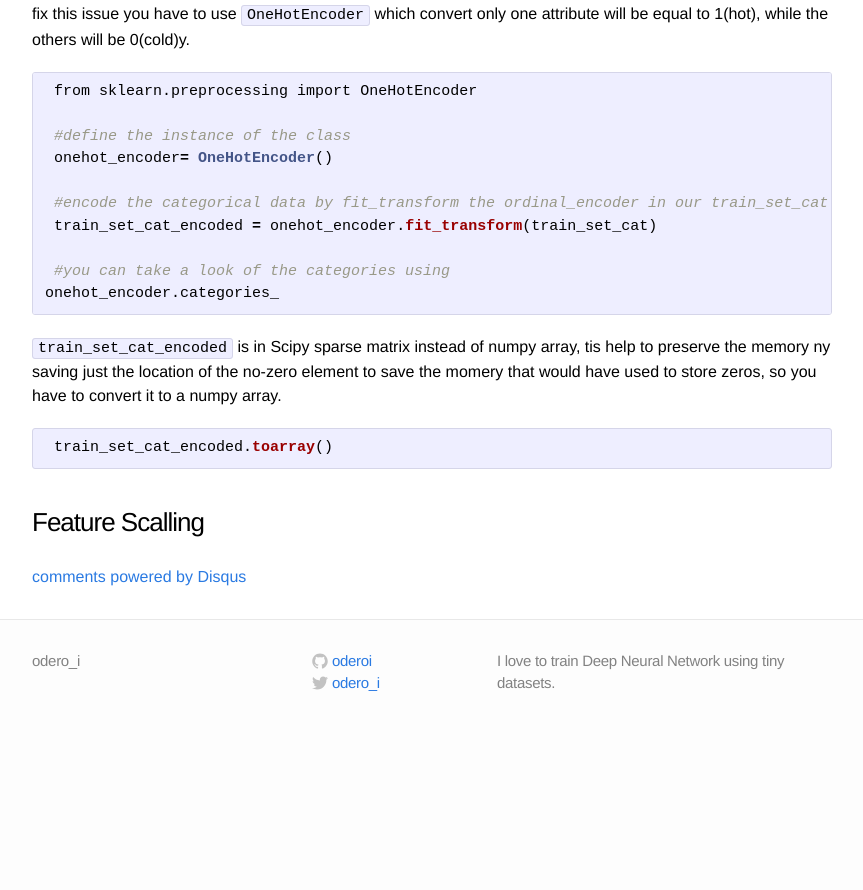
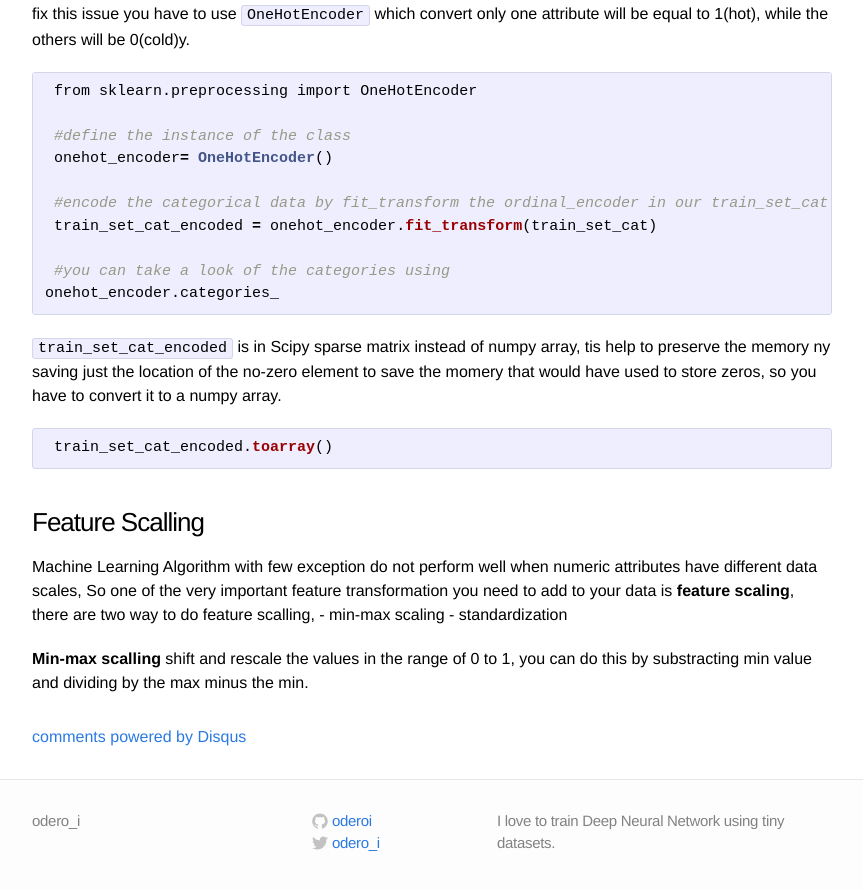
Before and after one commit to oderoi/oderoi.github.io, a Jekyll site: the page built from _posts/2023-08-03-Prepare the Data for Machine Learning Algorithms.markdown, in a window 1280 px wide and 900 px high, scrolled down 3077 px. Shown: the top 890 px of the window, without its empty margins (208-1071 px from the left). Built offline with Jekyll 4.4.1, drawn with Linux system fonts in a browser that asks for light colours; comment, search, counter and statistics services are not loaded; before the commit the page ends 3817 px from its top, so only the background shows below that.

Commit message:
Update 2023-08-03-Prepare the Data for Machine Learning Algorithms.markdown

````diff
--- a/_posts/2023-08-03-Prepare the Data for Machine Learning Algorithms.markdown
+++ b/_posts/2023-08-03-Prepare the Data for Machine Learning Algorithms.markdown
@@ -153,3 +153,8 @@ onehot_encoder.categories_
 ```
 
 ### Feature Scalling
+Machine Learning Algorithm with few exception do not perform well when numeric attributes have different data scales, So one of the very important feature transformation you need to add to your data is **feature scaling**, there are two way to do feature scalling,
+    - min-max scaling
+    - standardization
+
+**Min-max scalling** shift and rescale the values in the range of 0 to 1, you can do this by substracting min value and dividing by the max minus the min.
````
